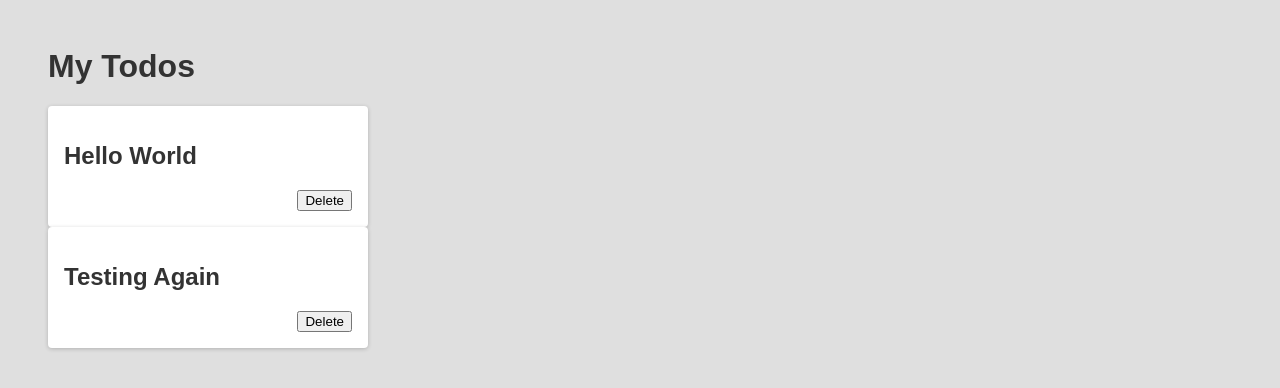
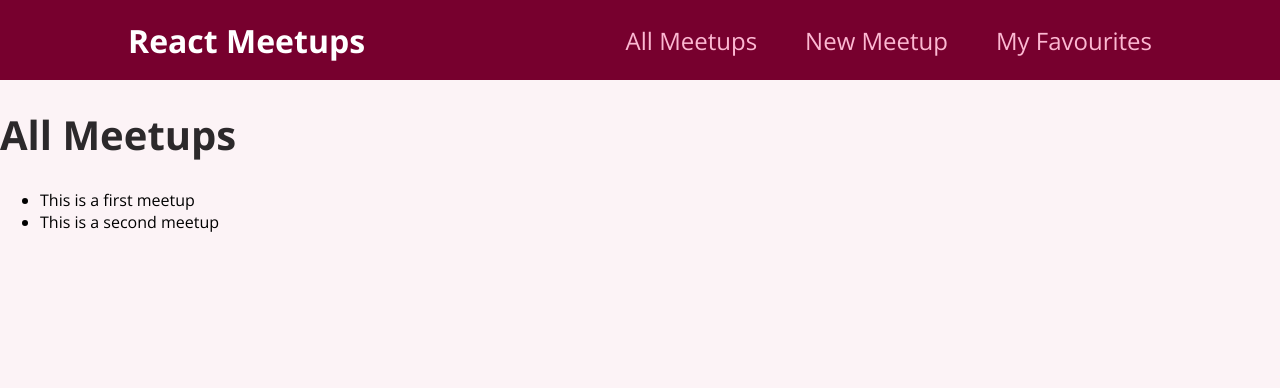
Before and after one commit to dudikbender/react-course, a React (Create React App) app: page / in a window 1280 px wide. Shown: the top 388 px of the page. Built offline with nearby package versions, Linux system fonts and the light colour scheme.

Commit message:
new app with routing

```diff
--- a/src/App.js
+++ b/src/App.js
@@ -1,11 +1,25 @@
-import Todo from "./components/Todo";
+import { Route, Switch } from "react-router-dom";
+
+import AllMeetupsPage from './pages/AllMeetups';
+import NewMeetupPage from './pages/NewMeetup';
+import FavouritesPage from './pages/Favourites';
+import MainNavigation from './components/layout/MainNavigation';
 
 function App() {
   return (
     <div>
-      <h1>My Todos</h1>
-      <Todo title="Hello World" button="Press me" />
-      <Todo title="Testing Again" button="Mash me" />
+      <MainNavigation />
+      <Switch>
+        <Route path='/' exact={true}>
+          <AllMeetupsPage />
+        </Route>
+        <Route path='/new-meetup'>
+          <NewMeetupPage />
+        </Route>
+        <Route path='/favourites'>
+          <FavouritesPage />
+        </Route>
+      </Switch>
     </div>
   );
 }
--- a/src/components/Backdrop.js
+++ /dev/null
@@ -1,5 +0,0 @@
-function Backdrop(props) {
-  return <div className="backdrop" onClick={props.onClick} />;
-}
-
-export default Backdrop;
--- a/src/components/Modal.js
+++ /dev/null
@@ -1,19 +0,0 @@
-function Modal(props) {
-  function cancelHandler() {
-      props.onCancel();
-  }
-
-  function confirmHandler() {
-      props.onConfirm();
-  }
-
-  return (
-    <div className='modal'>
-      <p>Are you sure?</p>
-      <button className='btn btn--alt' onClick={cancelHandler}>Cancel</button>
-      <button className='btn' onClick={confirmHandler}>Confirm</button>
-    </div>
-  );
-}
-
-export default Modal;
--- a/src/components/Todo.js
+++ /dev/null
@@ -1,29 +0,0 @@
-import { useState } from 'react';
-
-import Modal from './Modal';
-import Backdrop from './Backdrop';
-
-function Todo(props) {
-  const [ modalIsOpen, setModalIsOpen ] = useState(false);
-
-  function deleteHandler() {
-      setModalIsOpen(true);
-    }
-
-  function closeModalHandler() {
-      setModalIsOpen(false)
-  }
-
-  return (
-    <div className="card">
-      <h2>{props.title}</h2>
-      <div className="actions">
-        <button className="button" onClick={deleteHandler}>Delete</button>
-      </div>
-      { modalIsOpen && <Modal onCancel={closeModalHandler} onConfirm={closeModalHandler}/> }
-      { modalIsOpen && <Backdrop /> }
-    </div>
-  );
-}
-
-export default Todo;
--- /dev/null
+++ b/src/components/layout/MainNavigation.js
@@ -0,0 +1,26 @@
+import { Link } from "react-router-dom";
+
+import classes from './MainNavigation.module.css'
+
+function MainNavigation() {
+  return (
+    <header className={classes.header}>
+      <div className={classes.logo}>React Meetups</div>
+      <nav>
+        <ul>
+          <li>
+            <Link to="/">All Meetups</Link>
+          </li>
+          <li>
+            <Link to="/new-meetup">New Meetup</Link>
+          </li>
+          <li>
+            <Link to="/favourites">My Favourites</Link>
+          </li>
+        </ul>
+      </nav>
+    </header>
+  );
+}
+
+export default MainNavigation;
--- /dev/null
+++ b/src/components/layout/MainNavigation.module.css
@@ -0,0 +1,47 @@
+.header {
+    width: 100%;
+    height: 5rem;
+    display: flex;
+    align-items: center;
+    justify-content: space-between;
+    background-color: #77002e;
+    padding: 0 10%;
+  }
+
+  .logo {
+    font-size: 2rem;
+    color: white;
+    font-weight: bold;
+  }
+
+  .header ul {
+    list-style: none;
+    margin: 0;
+    padding: 0;
+    display: flex;
+    align-items: baseline;
+  }
+
+  .header li {
+    margin-left: 3rem;
+  }
+
+  .header a {
+    text-decoration: none;
+    font-size: 1.5rem;
+    color: #fcb8d2;
+  }
+
+  .header a:hover,
+  .header a:active,
+  .header a.active {
+    color: white;
+  }
+
+  .badge {
+    background-color: #cc2062;
+    color: white;
+    border-radius: 12px;
+    padding: 0 1rem;
+    margin-left: 0.5rem;
+  }
--- a/src/index.css
+++ b/src/index.css
@@ -1,73 +1,21 @@
+@import url('https://fonts.googleapis.com/css2?family=Open+Sans:wght@400;700&display=swap');
+
 * {
   box-sizing: border-box;
 }
 
 body {
-  font-family: sans-serif;
-  margin: 3rem;
-  background-color: #dfdfdf;
+  font-family: 'Open Sans', sans-serif;
+  margin: 0;
+  background-color: #fcf3f6;
 }
 
-h1, h2 {
-  color: #333333;
+h1 {
+  font-size: 2.5rem;
+  color: #2c292b;
 }
 
-.btn {
-  font: inherit;
-  padding: 0.5rem 1.5rem;
-  cursor: pointer;
-  border-radius: 4px;
-  background-color: #800040;
-  color: white;
-  border: 1px solid #800040;
-  margin: 0 1rem;
+h2 {
+  font-size: 1.5rem;
+  color: #2c292b;
 }
-
-.btn:hover {
-  background-color: #9c1458;
-  border-color: #9c1458;
-}
-
-.btn--alt {
-  background-color: transparent;
-  color: #800040;
-}
-
-.btn--alt:hover {
-  background-color: #f8dae9;
-}
-
-.card {
-  background-color: white;
-  border-radius: 4px;
-  box-shadow: 0 1px 4px rgba(0, 0, 0, 0.2);
-  padding: 1rem;
-  width: 20rem;
-}
-
-.actions {
-  text-align: right;
-}
-
-.modal {
-  box-shadow: 0 1px 4px rgba(0, 0, 0, 0.2);
-  border-radius: 6px;
-  background-color: white;
-  padding: 1rem;
-  text-align: center;
-  width: 30rem;
-  z-index: 10;
-  position: fixed;
-  top: 20vh;
-  left: calc(50% - 15rem);
-}
-
-.backdrop {
-  position: fixed;
-  z-index: 1;
-  background-color: rgba(0, 0, 0, 0.75);
-  width: 100%;
-  height: 100vh;
-  top: 0;
-  left: 0;
-}
--- a/src/index.js
+++ b/src/index.js
@@ -1,7 +1,13 @@
-import React from 'react';
-import ReactDOM from 'react-dom';
+import React from "react";
+import ReactDOM from "react-dom";
+import { BrowserRouter } from "react-router-dom";
 
-import './index.css';
-import App from './App';
+import "./index.css";
+import App from "./App";
 
-ReactDOM.render(<App />, document.getElementById('root'));
+ReactDOM.render(
+  <BrowserRouter>
+    <App />
+  </BrowserRouter>,
+  document.getElementById("root")
+);
--- /dev/null
+++ b/src/pages/AllMeetups.js
@@ -0,0 +1,33 @@
+const DUMMY_DATA = [
+    {
+      id: 'm1',
+      title: 'This is a first meetup',
+      image:
+        'https://upload.wikimedia.org/wikipedia/commons/thumb/d/d3/Stadtbild_M%C3%BCnchen.jpg/2560px-Stadtbild_M%C3%BCnchen.jpg',
+      address: 'Meetupstreet 5, 12345 Meetup City',
+      description:
+        'This is a first, amazing meetup which you definitely should not miss. It will be a lot of fun!',
+    },
+    {
+      id: 'm2',
+      title: 'This is a second meetup',
+      image:
+        'https://upload.wikimedia.org/wikipedia/commons/thumb/d/d3/Stadtbild_M%C3%BCnchen.jpg/2560px-Stadtbild_M%C3%BCnchen.jpg',
+      address: 'Meetupstreet 5, 12345 Meetup City',
+      description:
+        'This is a first, amazing meetup which you definitely should not miss. It will be a lot of fun!',
+    },
+  ];
+
+function AllMeetupsPage() {
+    return <div>
+        <h1>All Meetups</h1>
+        <ul>
+        {DUMMY_DATA.map((meetup) => {
+            return <li key={meetup.id}>{meetup.title}</li>
+        })}
+        </ul>
+    </div>
+}
+
+export default AllMeetupsPage
--- /dev/null
+++ b/src/pages/Favourites.js
@@ -0,0 +1,5 @@
+function FavouritesPage() {
+    return <div>Favourites Page</div>
+}
+
+export default FavouritesPage
--- /dev/null
+++ b/src/pages/NewMeetup.js
@@ -0,0 +1,6 @@
+function NewMeetupPage() {
+    return <div>New Meetup Page
+    </div>
+}
+
+export default NewMeetupPage
```
